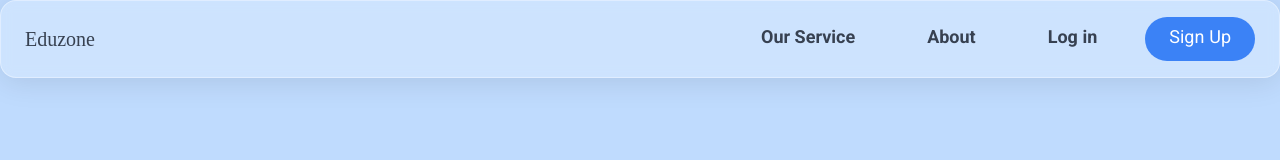
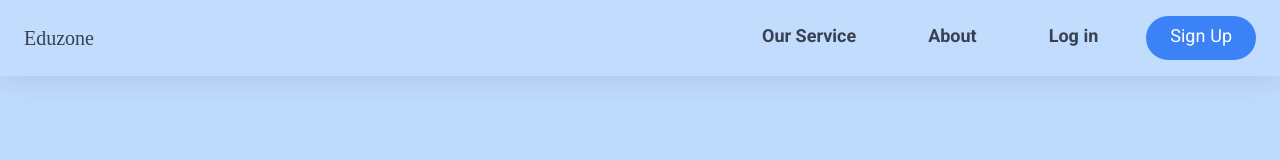
Before and after one commit to Habibsultani/Eduzone, a Vue app: page /home in a window 1280 px wide. Shown: the top 160 px of the page. Built offline with nearby package versions, Linux system fonts and the light colour scheme; a web font is replaced by a local one.

Commit message:
refactoring

```diff
--- a/src/components/MainPage.vue
+++ b/src/components/MainPage.vue
@@ -1,9 +1,9 @@
 <template>
-  <section class="bg-blue-200 h-[100vh] w-screen">
+  <section class="bg-blue-200 h-[200vh] w-screen">
     <!-- big screen -->
     <header
       :class="{ glassHeader: isGlass }"
-      class="hidden md:block w-screen glassHeader"
+      class="hidden md:block w-screen fixed"
     >
       <nav class="max-w-[1280px] mx-auto p-6">
         <ul class="flex items-center justify-between">
@@ -50,7 +50,7 @@
         </ul>
       </nav>
     </header>
-    <section id="hero-big-screen" class="hidden md:block">
+    <section id="hero-big-screen" class="hidden md:block pt-24">
       <div class="w-screen">
         <div class="max-w-1280px mx-auto p-6 flex items-center gap-4">
           <div class="flex flex-col gap-5 p-10">
--- a/src/style.css
+++ b/src/style.css
@@ -50,10 +50,9 @@
 }
 
 .glassHeader {
-  background: rgba(255, 255, 255, 0.23);
-  border-radius: 16px;
+  background: rgba(255, 255, 255, 0.05);
+  /* border-radius: 16px; */
   box-shadow: 0 4px 30px rgba(0, 0, 0, 0.1);
-  backdrop-filter: blur(5.9px);
-  -webkit-backdrop-filter: blur(5.9px);
-  border: 1px solid rgba(255, 255, 255, 0.37);
+  backdrop-filter: blur(4px);
+  -webkit-backdrop-filter: blur(4px);
 }
```
